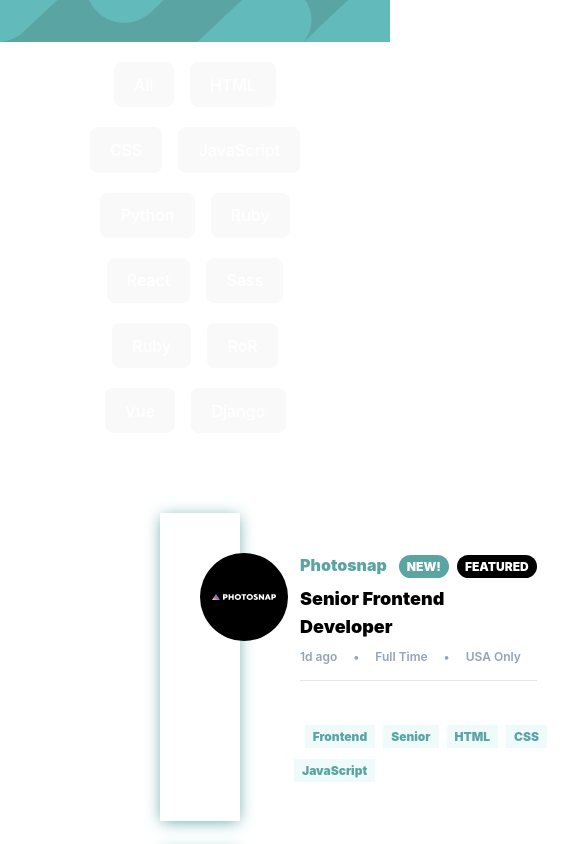
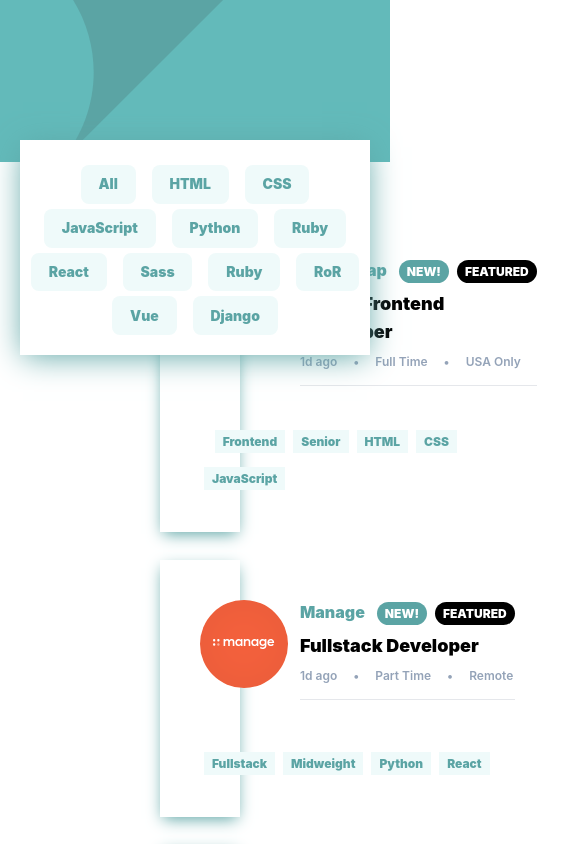
Before and after one commit to Elio1995/static-job-listings-master, a React (Vite) app: page / in a window 390 px wide. Shown: the top 844 px of the page, 585 px wide, since content can reach past the window. Built offline with nearby package versions, Linux system fonts and the light colour scheme.

Commit message:
Responsivness done

```diff
--- a/src/App.css
+++ b/src/App.css
@@ -6,13 +6,23 @@
 
 .card {
   grid-template-columns: 100px 1fr 2fr;
-  box-shadow: 0 2px 15px -2px hsl(180, 29%, 50%);
+  box-shadow: 0 5px 15px -3px hsl(180, 29%, 50%);
+}
+.filterDiv {
+  box-shadow: 0 4px 30px -3px hsl(180, 29%, 50%);
 }
 
 .ruler {
   display: none;
 }
 
+.filterButtons {
+  margin-top: 5px;
+}
+
+.mobileTop {
+  display: none;
+}
 @media screen and (max-width: 1140px) {
   .card {
     grid-template-columns: 100px 2fr 1fr;
@@ -29,7 +39,7 @@
     grid-template-rows: auto auto auto auto;
     margin-top: 0;
   }
-  .thirGridSpan {
+  .thirdGridSpan {
     margin-bottom: 3px;
   }
 }
@@ -38,6 +48,9 @@
   .card {
     grid-template-columns: 100px 1fr;
     padding-top: 15px;
+    /* margin: 28px 140px; */
+  }
+  .mainApp {
     margin: 28px 140px;
   }
   .thirdGrid {
@@ -61,12 +74,12 @@
   .jobList {
     margin: 10px 0;
   }
-  .card {
+  .mainApp {
     margin: 28px 120px;
   }
 }
 @media screen and (max-width: 680px) {
-  .card {
+  .mainApp {
     margin: 28px 80px;
   }
 }
@@ -74,7 +87,79 @@
   .jobList {
     margin: 10px 0;
   }
-  .card {
+  .mainApp {
     margin: 28px 40px;
   }
 }
+@media screen and (max-width: 525px) {
+  .jobList {
+    margin: 10px 0;
+  }
+  .mainApp {
+    margin: 28px 20px;
+  }
+}
+@media screen and (max-width: 480px) {
+  .card {
+    display: flow-root;
+  }
+  .jobList {
+    margin-top: 150px;
+  }
+  .thirdGrid {
+    margin-left: 0px;
+  }
+  .logo {
+    margin-bottom: 20px;
+  }
+  .filterDiv {
+    position: absolute;
+    top: 120px;
+    left: 20px;
+    right: 20px;
+  }
+  .mobileTop {
+    display: block;
+  }
+  .desktopTop {
+    display: none;
+  }
+}
+
+@media screen and (max-width: 440px) {
+  .filterDiv {
+    position: absolute;
+    top: 120px;
+    left: 20px;
+    right: 20px;
+  }
+  .jobList {
+    margin-top: 165px;
+  }
+}
+@media screen and (max-width: 397px) {
+  .filterDiv {
+    position: absolute;
+    top: 120px;
+    left: 20px;
+    right: 20px;
+  }
+  .jobList {
+    margin-top: 220px;
+  }
+}
+@media screen and (max-width: 375px) {
+  .card {
+    display: flow-root;
+    padding: 25px;
+  }
+  .filterDiv {
+    position: absolute;
+    top: 120px;
+    left: 20px;
+    right: 20px;
+  }
+  .jobList {
+    margin-top: 230px;
+  }
+}
--- a/src/App.tsx
+++ b/src/App.tsx
@@ -36,8 +36,10 @@ function App() {
   return (
     <div className="App">
       <Top />
-      <FilterComponent setItems={setItems} filterItem={filterItem} />
-      <Card jobList={items} />
+      <div className="mainApp mx-40">
+        <FilterComponent setItems={setItems} filterItem={filterItem} />
+        <Card jobList={items} />
+      </div>
     </div>
   );
 }
--- a/src/Components/Card.tsx
+++ b/src/Components/Card.tsx
@@ -4,15 +4,15 @@ import "../App.css";
 
 function Card(props: any) {
   return (
-    <div className="jobList my-20">
+    <div className="jobList my-14">
       {props.jobList.map((job: Job) => {
         const jobId = job.id;
         return (
-          <div key={jobId} className="card grid p-10 my-7 mx-40 bg-white">
+          <div key={jobId} className="card grid p-10 my-7 bg-white">
             <div className="logo">
               <img src={job.logo}></img>
             </div>
-            <div className="text-start text-black">
+            <div className="jobTitle text-start text-black">
               <span
                 style={{ color: "hsl(180, 29%, 50%)" }}
                 className="font-black mr-3"
--- a/src/Components/FilterComponent.tsx
+++ b/src/Components/FilterComponent.tsx
@@ -26,9 +26,13 @@ function FilterComponent(props: any) {
   console.log(languageAndToolArray);
 
   return (
-    <div className="mx-20">
+    <div className="filterDiv bg-white py-5 mt-5">
       <button
-        className="text-white mx-2 mt-5"
+        className="filterButtons text-white mx-2 font-black text-sm"
+        style={{
+          color: "hsl(180, 29%, 50%)",
+          backgroundColor: "hsl(180, 52%, 96%)",
+        }}
         onClick={() => props.setItems(Data)}
       >
         All
@@ -38,7 +42,11 @@ function FilterComponent(props: any) {
           <>
             <button
               onClick={() => props.filterItem(languageTool)}
-              className="text-white mx-2 mt-5"
+              className="filterButtons text-white mx-2 font-black text-sm"
+              style={{
+                color: "hsl(180, 29%, 50%)",
+                backgroundColor: "hsl(180, 52%, 96%)",
+              }}
             >
               {languageTool}
             </button>
--- a/src/Components/Top.tsx
+++ b/src/Components/Top.tsx
@@ -1,12 +1,24 @@
 import React from "react";
-import Header from "../../images/bg-header-desktop.svg";
+import DesktopHeader from "../../images/bg-header-desktop.svg";
+import MobileHeader from "../../images/bg-header-mobile.svg";
 import "../App.css";
 
 function Top() {
   return (
-    <div style={{ backgroundColor: "hsl(180, 29%, 50%)" }}>
-      <img alt="header" src={Header} width="100%"></img>
-    </div>
+    <>
+      <div
+        className="mobileTop"
+        style={{ backgroundColor: "hsl(180, 29%, 50%)" }}
+      >
+        <img alt="header" src={MobileHeader} width="100%"></img>
+      </div>
+      <div
+        className="desktopTop"
+        style={{ backgroundColor: "hsl(180, 29%, 50%)" }}
+      >
+        <img alt="header" src={DesktopHeader} width="100%"></img>
+      </div>
+    </>
   );
 }
 
```
